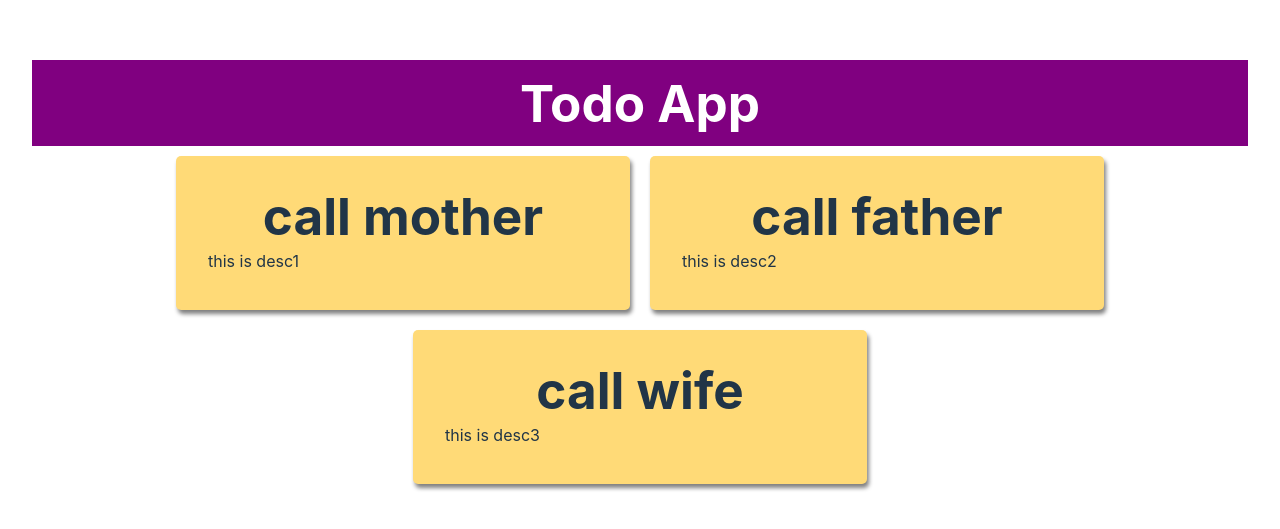
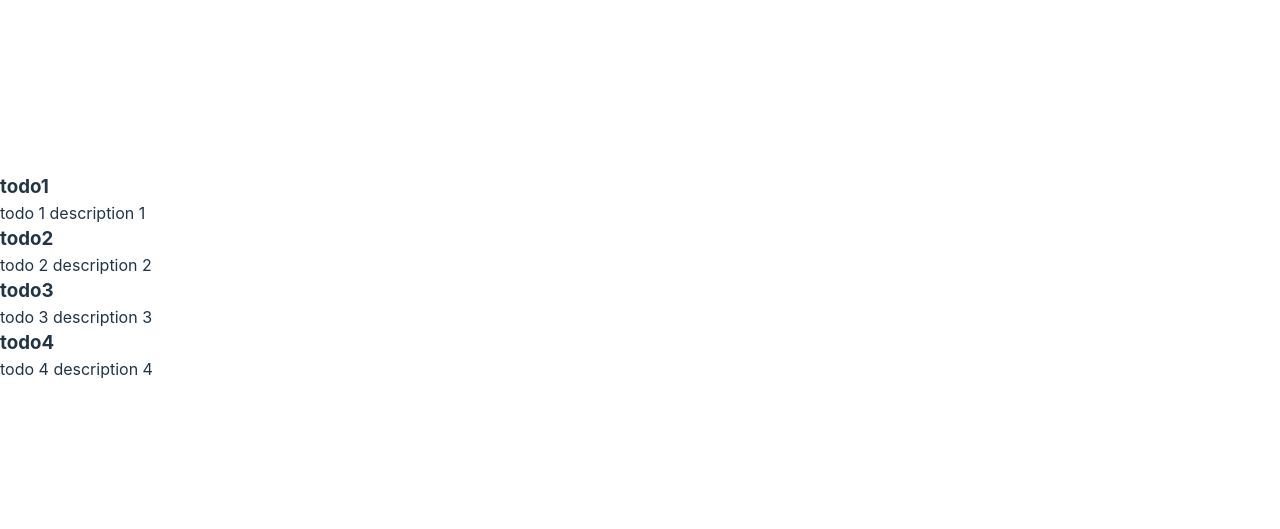
Before and after one commit to cseMisbah/react-js-practice, a React (Vite) app in the folder REACT-JS-PRACTICE/: page / in a window 1280 px wide. Shown: the part 123-652 px from the top of the page. Built offline with nearby package versions, Linux system fonts and the light colour scheme.

Commit message:
solved uuid

```diff
--- a/REACT-JS-PRACTICE/package.json
+++ b/REACT-JS-PRACTICE/package.json
@@ -12,7 +12,8 @@
   "dependencies": {
     "react": "^19.0.0",
     "react-dom": "^19.0.0",
-    "react-icon": "^1.0.0"
+    "react-icon": "^1.0.0",
+    "uuidv4": "^6.2.13"
   },
   "devDependencies": {
     "@eslint/js": "^9.19.0",
--- a/REACT-JS-PRACTICE/src/App.jsx
+++ b/REACT-JS-PRACTICE/src/App.jsx
@@ -1,8 +1,28 @@
 import { useState } from "react";
+import List from "./components/Uniquelist/List";
 
-import "./App.css";
-import Card from "./components/CARD/index";
+//import "./App.css";
+//import Card from "./components/CARD/index";
+//import Data from "./Data.json";
+
+function App() {
+  return (
+    <div>
+      <List></List>
+    </div>
+  );
+}
+
+export default App;
+
 /*
+ //let items = [];
+  // items.push(Data);
+  // console.log(items);
+<h1 className="headingStyle">Todo App</h1>
+      {Data.map((item, index) => (
+        <Card item={item} key={index}></Card>
+      ))}
 const users = [
   {
     fullName: "Anisul Islam",
@@ -15,17 +35,27 @@ const users = [
     phones: [{ home: "093585" }, { office: "347598357" }],
   },
 ];
-*/
+
 function App() {
+  let items = [];
+
+  for (let x = 0; x < Data.length; x++) {
+    items.push(<Card titleText={Data[x].title} descText={Data[x].desc} />);
+  }
+
   return (
     <div>
       <h1 className="headingStyle">Todo App</h1>
-      <Card titleText="call mother" descText="this is desc1" />
-      <Card titleText="call father" descText="this is desc2" />
-      <Card titleText="call wife" descText="this is desc3" />
+      {items}
+    </div>
+  );
+}
 
-      <h1>{/*Nested lists*/}</h1>
-      {/*users.map((user, index) => (
+export default App;
+
+
+      <h1>{Nested lists}</h1>
+   {/*users.map((user, index) => (
         <article key={index}>
           <h3>Fullname :{user.fullName}</h3>
           <p>Age : {user.age}</p>
@@ -36,9 +66,5 @@ function App() {
           </div>{" "}
           )
         </article>
-      ))*/}
-    </div>
-  );
-}
-
-export default App;
+      ))}
+*/
--- /dev/null
+++ b/REACT-JS-PRACTICE/src/Data.json
@@ -0,0 +1,18 @@
+[
+  {
+    "title": "title1",
+    "desc": "This is description 1"
+  },
+  {
+    "title": "title2",
+    "desc": "This is description 2"
+  },
+  {
+    "title": "title3",
+    "desc": "This is description 3"
+  },
+  {
+    "title": "title4",
+    "desc": "This is description 4"
+  }
+]
--- a/REACT-JS-PRACTICE/src/components/CARD/index.jsx
+++ b/REACT-JS-PRACTICE/src/components/CARD/index.jsx
@@ -8,13 +8,13 @@ const dateName = date.getDate();
 const monthName = date.getMonth();
 const currentYear = date.getFullYear();
 */
-export const index = (props) => {
+export const index = ({ item }) => {
   //console.log(props);
-  const { titleText, descText } = props;
+  const { title, desc } = item;
   return (
     <div className="card">
-      <h1 className="cardTitle">{titleText}</h1>
-      <p className="cardDesc">{descText}</p>
+      <h1 className="cardTitle">{title}</h1>
+      <p className="cardDesc">{desc}</p>
       <p className="cardFooter">
         {/*dateName + "/" + monthName + "/" + currentYear*/}
       </p>
--- /dev/null
+++ b/REACT-JS-PRACTICE/src/components/Uniquelist/List.jsx
@@ -0,0 +1,38 @@
+import React from "react";
+import { v4 as uuidv4 } from "uuidv4";
+
+const todos = [
+  {
+    title: "todo1",
+    desc: "todo 1 description 1",
+  },
+  {
+    title: "todo2",
+    desc: "todo 2 description 2",
+  },
+  {
+    title: "todo3",
+    desc: "todo 3 description 3",
+  },
+  {
+    title: "todo4",
+    desc: "todo 4 description 4",
+  },
+];
+
+const List = () => {
+  return (
+    <div>
+      {todos.map((todo) => {
+        return (
+          <div key={todo.id}>
+            <h3>{todo.title}</h3>
+            <p>{todo.desc}</p>
+          </div>
+        );
+      })}
+    </div>
+  );
+};
+
+export default List;
```
Also changed, not shown: 1 other file (tests, documents, lock files or other folders).
